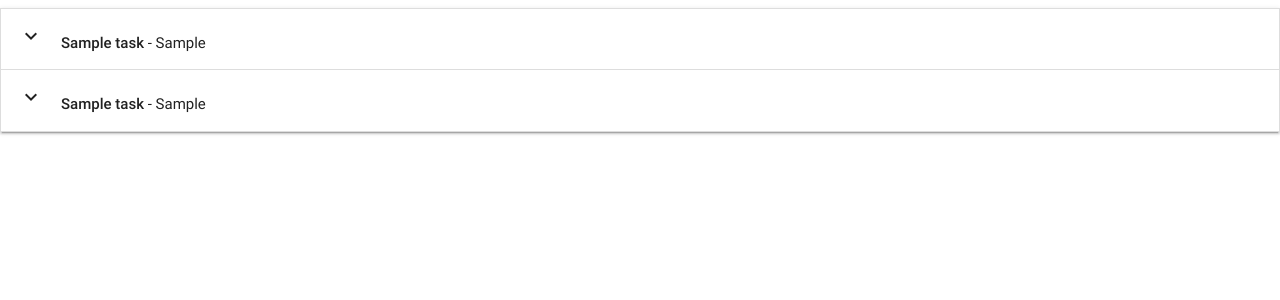
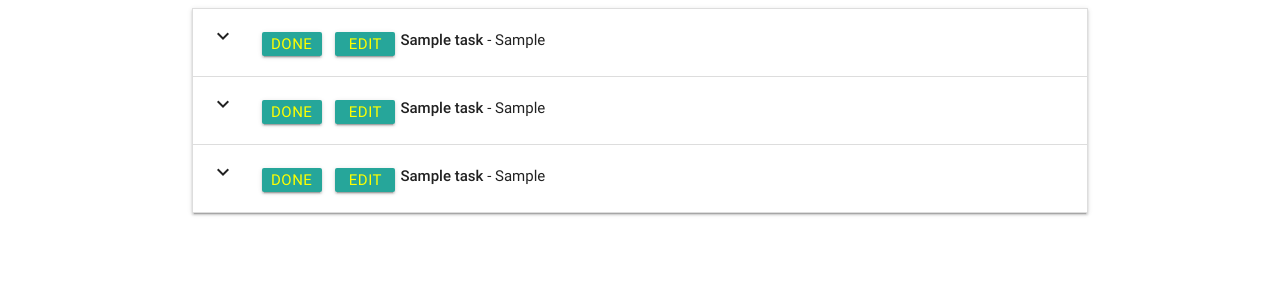
Before and after one commit to wazzah/recipe-project, a Flask app: page / in a window 1280 px wide. Shown: the top 300 px of the page. Run offline with Flask 2, Linux system fonts and the light colour scheme; a database or web service that is not in the repository returns one stand-in record (values such as "Sample title"); some libraries are stand-ins or nearby versions.

Commit message:
added the done and edit buttons and also wrapped the divs in a container

```diff
--- /dev/null
+++ b/static/css/style.css
@@ -0,0 +1,13 @@
+.btn_small{
+    height:24px;
+    color: yellow;
+    width:60px;
+    line-height:24px;
+    margin: 5px 5px;
+    padding: 0 0.5em;
+}
+
+.recipe_header{
+    margin-top:5px;
+
+}
--- a/templates/base.html
+++ b/templates/base.html
@@ -4,11 +4,13 @@
 <head>
     <link href="https://fonts.googleapis.com/icon?family=Material+Icons" rel="stylesheet">
     <link rel="stylesheet" href="https://cdnjs.cloudflare.com/ajax/libs/materialize/0.100.2/css/materialize.min.css">
+    <link rel="stylesheet" href="{{url_for('static', filename='css/style.css')}}" type="text/css" />
 </head>
 
 <body>
-    {% block content %} {% endblock %}
-
+    <div class="container">
+        {% block content %} {% endblock %}
+    </div>
     <script src="https://cdnjs.cloudflare.com/ajax/libs/jquery/3.2.1/jquery.min.js"></script>
     <script src="https://cdnjs.cloudflare.com/ajax/libs/materialize/0.100.2/js/materialize.min.js"></script>
     <script type="text/javascript">
--- a/templates/tasks.html
+++ b/templates/tasks.html
@@ -4,9 +4,13 @@
         {% for task in tasks %}
         <li>
             <div class="collapsible-header">
-
-                <div class=" task_header col 9">
-                    <i class="material-icons">expand_more</i><strong>{{task.task_name}}</strong> - {{task.ingredients_needed}}
+                <div class="col s3">
+                    <i class="material-icons">expand_more</i>
+                    <a class="waves-effect waves-light btn btn_small">Done</a>
+                    <a class="waves-effect waves-light btn btn_small">Edit</a>
+                </div>
+                <div class=" recipe_header col s9">
+                    <strong>{{task.task_name}}</strong> - {{task.ingredients_needed}}
                 </div>
             </div>
             <div class="collapsible-body">
@@ -17,9 +21,30 @@
         </li>
         <li>
             <div class="collapsible-header">
-
-                <div class=" task_header col s9">
-                    <i class="material-icons">expand_more</i><strong>{{task.task_name}}</strong> - {{task.ingredients_needed}}
+                <div class="col s3">
+                    <i class="material-icons">expand_more</i>
+                    <a class="waves-effect waves-light btn btn_small">Done</a>
+                    <a class="waves-effect waves-light btn btn_small">Edit</a>
+                </div>
+                <div class=" recipe_header col s9">
+                    <strong>{{task.task_name}}</strong> - {{task.ingredients_needed}}
+                </div>
+            </div>
+            <div class="collapsible-body">
+                <span>
+                    {{task.task_description}}
+                </span>
+            </div>
+        </li>
+        <li>
+            <div class="collapsible-header">
+                <div class="col s3">
+                    <i class="material-icons">expand_more</i>
+                    <a class="waves-effect waves-light btn btn_small">Done</a>
+                    <a class="waves-effect waves-light btn btn_small">Edit</a>
+                </div>
+                <div class=" recipe_header col s9">
+                    <strong>{{task.task_name}}</strong> - {{task.ingredients_needed}}
                 </div>
             </div>
             <div class="collapsible-body">
```
